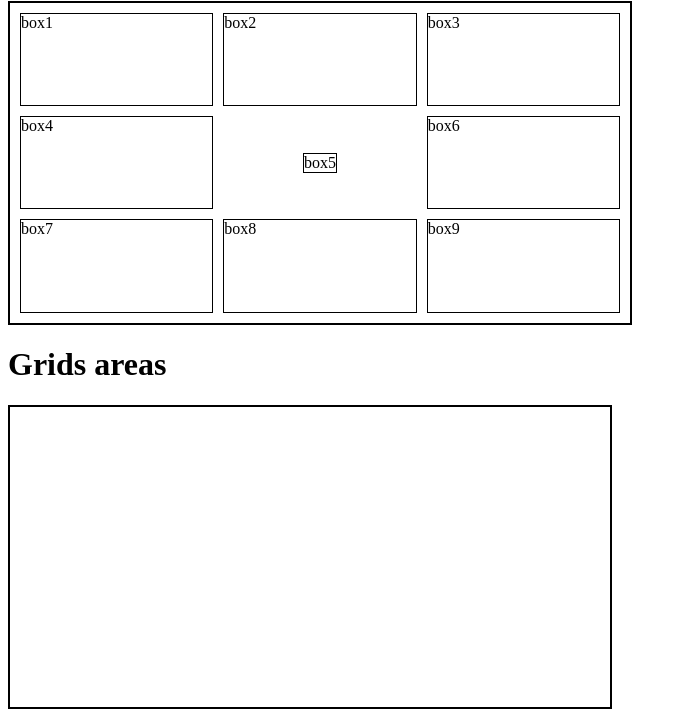
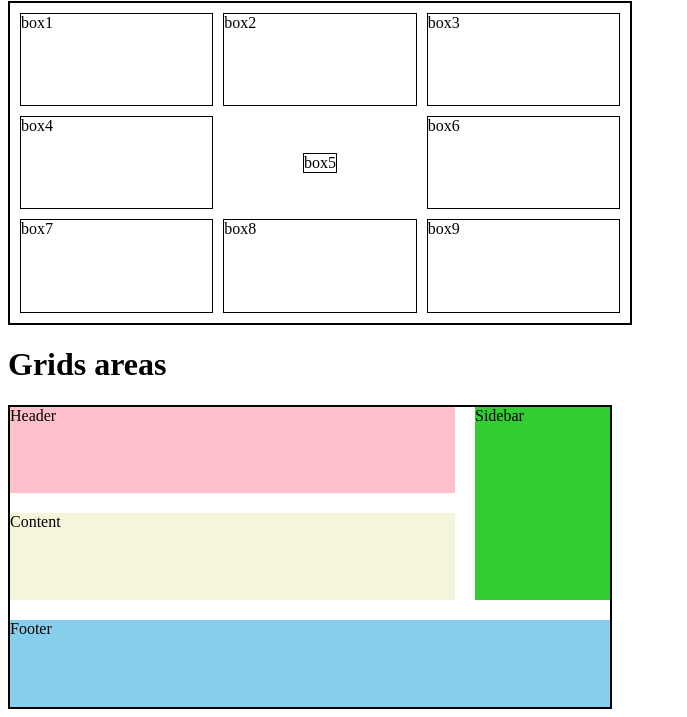
Before and after one commit to dkingbrandt/grid, a plain HTML site: page index.html in a window 1280 px wide. Shown: the part 463-1180 px from the top of the page, without its empty margins (0-687 px from the left). Drawn offline with Linux system fonts and the light colour scheme.

Commit message:
example 3 done

```diff
--- a/css/style.css
+++ b/css/style.css
@@ -60,3 +60,34 @@ border: 1px solid black;
     justify-self: stretch;
     place-self: center;
 }
+
+.container-3{
+ grid-template-columns:repeat(4, 1fr);
+grid-template-rows: auto;
+grid-template-areas:
+"header header header sidebar"
+"content content content  sidebar"
+"footer footer footer footer";
+gap: 20px;
+
+
+
+}
+
+header{
+    grid-area: header;
+    background-color: pink;
+}
+main{
+    background-color: beige;
+    grid-area: content;
+}
+
+aside{
+    background-color: limegreen;
+    grid-area: sidebar;
+}
+footer{
+    background-color: skyblue;
+    grid-area: footer;
+}
--- a/index.html
+++ b/index.html
@@ -35,7 +35,10 @@
     <h1>Grids areas</h1>
 
     <div class="container-3">
-
+        <header>Header</header>
+        <main>Content</main>
+        <aside>Sidebar</aside>
+        <footer>Footer</footer>
     </div>
 
 
```
